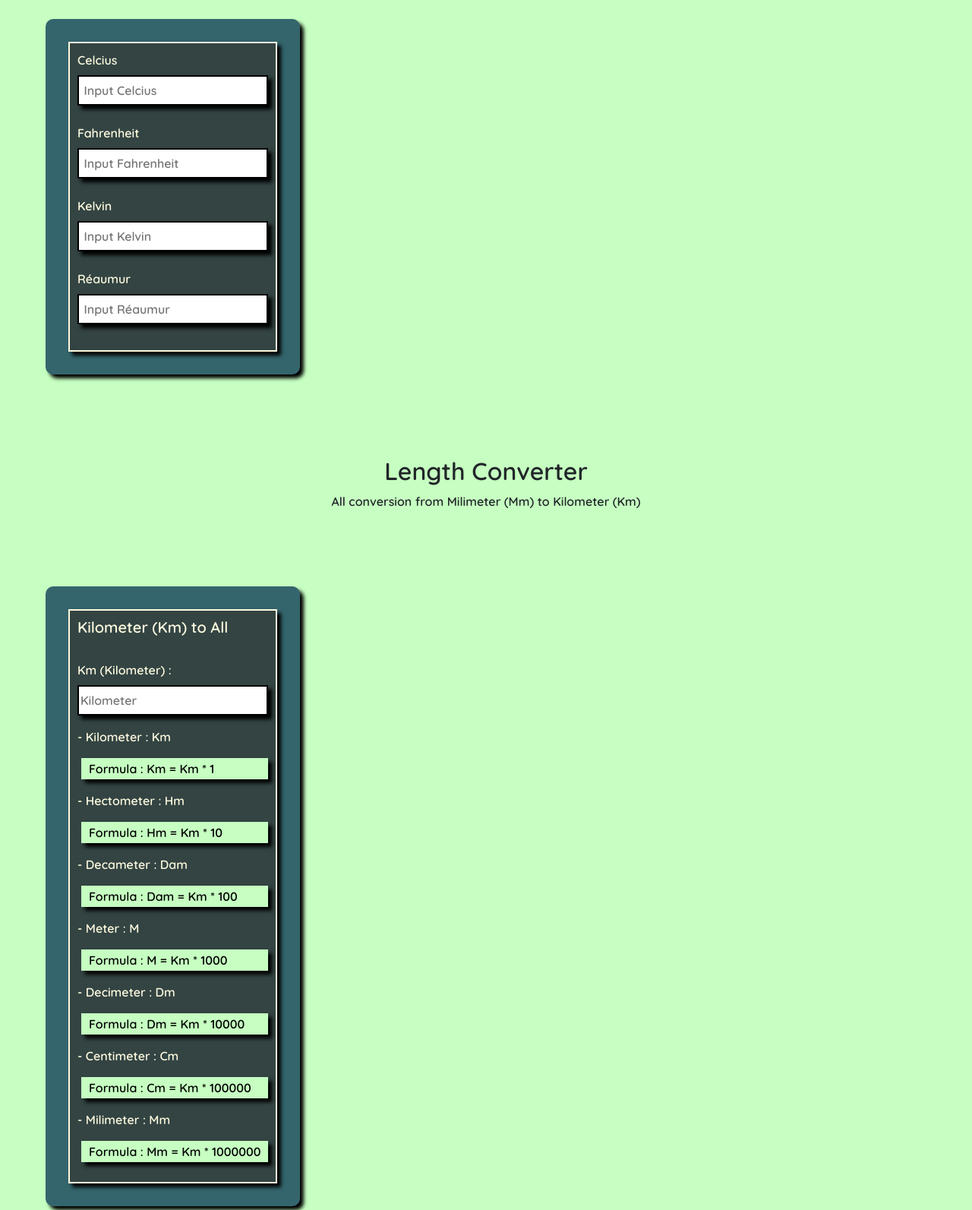
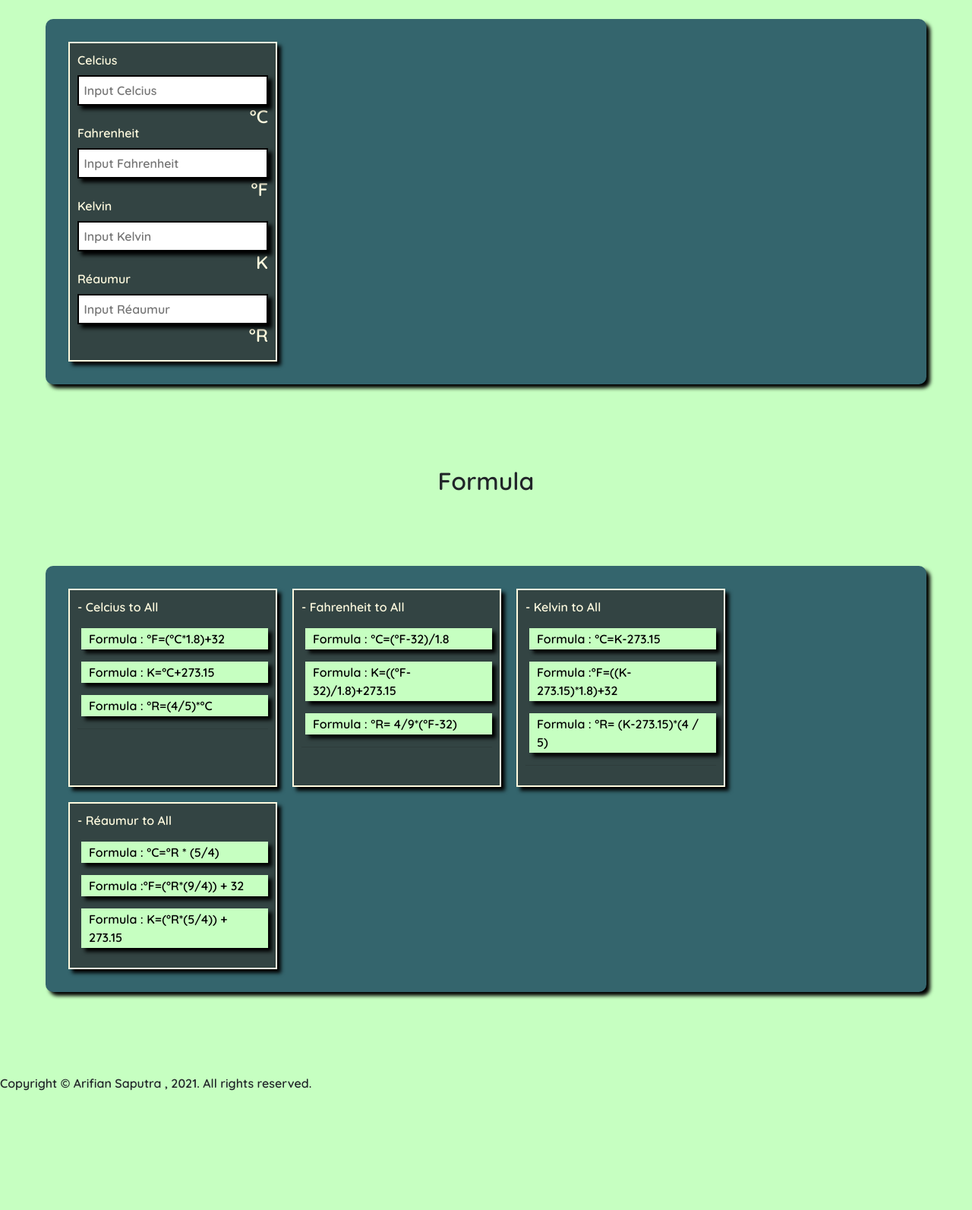
Before and after one commit to arifian853/daily-functions, a plain HTML site: page index.html in a window 1280 px wide. Shown: the part 300-1893 px from the top of the page at 76% size. After the commit the page ends 1738 px from the top, so only its background shows below. Drawn offline with nearby package versions, Linux system fonts and the light colour scheme.

Commit message:
Update index.html

```diff
--- a/index.html
+++ b/index.html
@@ -50,29 +50,29 @@
         <br />
 
         <h2 align="center">Temperature Converter</h2>
-        <p align="center"><b>For Famous and most used unit in the world. (Celcius,Fahrenheit,Kelvin,Reaumur)</b></p>
+        <p align="center"><b>For Famous and most used unit in the world. (Celcius,Fahrenheit,Kelvin,Réaumur)</b></p>
 
         <br />
-        <div class="main-temp row-card">
-          <div class="card-column" data-aos="zoom-in-down" data-aos-duration="700">
+        <div class="main-temp row">
+          <div class="card-column column" data-aos="zoom-in-down" data-aos-duration="700">
             <div id="celcius">
               <label>Celcius</label>
-              <input type="number" placeholder=" Input Celcius">
+              <input type="number" placeholder=" Input Celcius"> <div class="float-right h4"> °C</div>
             </div>
             <br />
             <div id="fahrenheit">
               <label >Fahrenheit</label>
-              <input type="number" placeholder=" Input Fahrenheit">
+              <input type="number" placeholder=" Input Fahrenheit">  <div class="float-right h4"> °F</div>
             </div>
             <br />
             <div id="kelvin">
               <label >Kelvin</label>
-              <input type="number" placeholder=" Input Kelvin">
+              <input type="number" placeholder=" Input Kelvin">  <div class="float-right h4"> K</div>
             </div>
             <br />
             <div id="reaumur">
               <label >Réaumur</label>
-              <input type="number" placeholder=" Input Réaumur">
+              <input type="number" placeholder=" Input Réaumur">  <div class="float-right h4"> °R</div>
             </div>
             <br />
           </div>
@@ -81,38 +81,43 @@
 
         <br />
         <br />
-        <br />
-        <h2 align="center">Length Converter</h2>
-        <p align="center"><b>All conversion from Milimeter (Mm) to Kilometer (Km)</b></p>
+        <h2 align="center">Formula</h2>
         <br />
 
-        <div class="main-length">
-
-          <div class="card-length-column" data-aos="zoom-in-down" data-aos-duration="700">
-            <h5><b>Kilometer (Km) to All</b></h5>
-            <br />
-            <p>
-            <label>Km (Kilometer) : </label> <br />
-            <input class="inputLength" id="inputM" type="number" placeholder="Kilometer" oninput="LengthConverter(this.value)" onchange="LengthConverter(this.value)">
-            </p>
-            <p>- Kilometer : <span id="outputKm">  </span> Km</p>
-            <p class="formula">Formula : Km = Km * 1</p>
-            <p>- Hectometer : <span id="outputHm">  </span> Hm</p>
-            <p class="formula">Formula : Hm = Km * 10</p>
-            <p>- Decameter : <span id="outputDam">  </span> Dam</p>
-            <p class="formula">Formula : Dam = Km * 100</p>
-            <p>- Meter : <span id="outputM">  </span> M</p>
-            <p class="formula">Formula : M = Km * 1000</p>
-            <p>- Decimeter : <span id="outputDm">  </span> Dm</p>
-            <p class="formula">Formula : Dm = Km * 10000</p>
-            <p>- Centimeter : <span id="outputCm">  </span> Cm</p>
-            <p class="formula">Formula : Cm = Km * 100000</p>
-            <p>- Milimeter : <span id="outputMm">  </span> Mm</p>
-            <p class="formula">Formula : Mm = Km * 1000000</p>
+        <div class="main-temp row">
+          <div class="card-column column" data-aos="zoom-in-down" data-aos-duration="700">
+            <p>- Celcius to All</p>
+            <p class="formula">Formula : °F=(°C*1.8)+32</p>
+            <p class="formula">Formula : K=°C+273.15</p>
+            <p class="formula">Formula : °R=(4/5)*°C</p>
+            <hr />
+          </div>
+          <div class="card-column column" data-aos="zoom-in-down" data-aos-duration="700">
+            <p>- Fahrenheit to All</p>
+            <p class="formula">Formula : °C=(°F-32)/1.8</p>
+            <p class="formula">Formula : K=((°F-32)/1.8)+273.15</p>
+            <p class="formula">Formula : °R= 4/9*(°F-32)</p>
+            <hr />
+          </div>
+          <div class="card-column column" data-aos="zoom-in-down" data-aos-duration="700">
+            <p>- Kelvin to All</p>
+            <p class="formula">Formula : °C=K-273.15</p>
+            <p class="formula">Formula :°F=((K-273.15)*1.8)+32</p>
+            <p class="formula">Formula : °R= (K-273.15)*(4 / 5)</p>
+            <hr />
+          </div>
+          <div class="card-column column" data-aos="zoom-in-down" data-aos-duration="700">
+            <p>- Réaumur to All</p>
+            <p class="formula">Formula : °C=°R * (5/4)</p>
+            <p class="formula">Formula :°F=(°R*(9/4)) + 32</p>
+            <p class="formula">Formula : K=(°R*(5/4)) + 273.15</p>
+          </div>
         </div>
 
-        </div>
+        <br />
+        <br />
 
+        <footer>Copyright © Arifian Saputra , 2021. All rights reserved.</footer>
     </body>
 </html>
 <script src="https://code.jquery.com/jquery-3.2.1.slim.min.js" integrity="sha384-KJ3o2DKtIkvYIK3UENzmM7KCkRr/rE9/Qpg6aAZGJwFDMVNA/GpGFF93hXpG5KkN" crossorigin="anonymous"></script>
```
